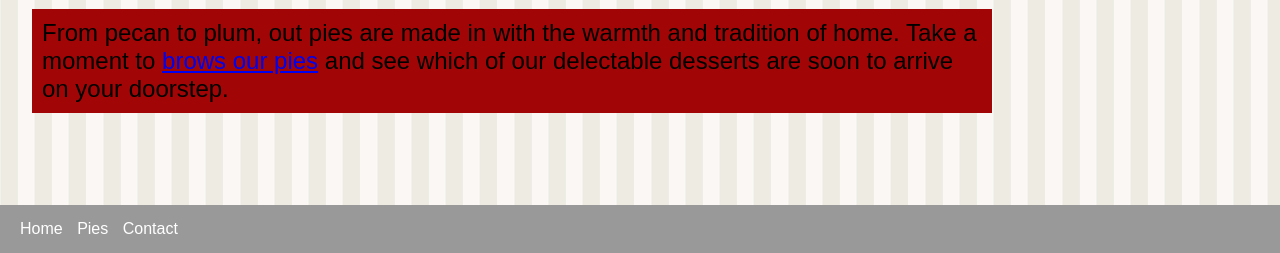
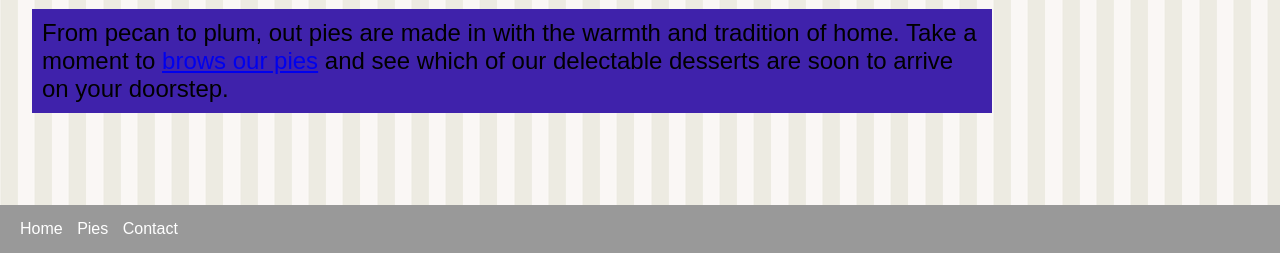
Before and after one commit to BurlSchnarl/pluralsight, a plain HTML site: page index.html in a window 1280 px wide. Shown: the part 742-995 px from the top of the page. Drawn offline with Linux system fonts and the light colour scheme.

Commit message:
added diff color

```diff
--- a/index.html
+++ b/index.html
@@ -17,7 +17,7 @@
         }
 
         .sub-title {
-            background-color: rgb(162, 5, 5);
+            background-color: rgb(63, 34, 171);
             font-size: 1.5em;
             padding: 10px;
         }
```
